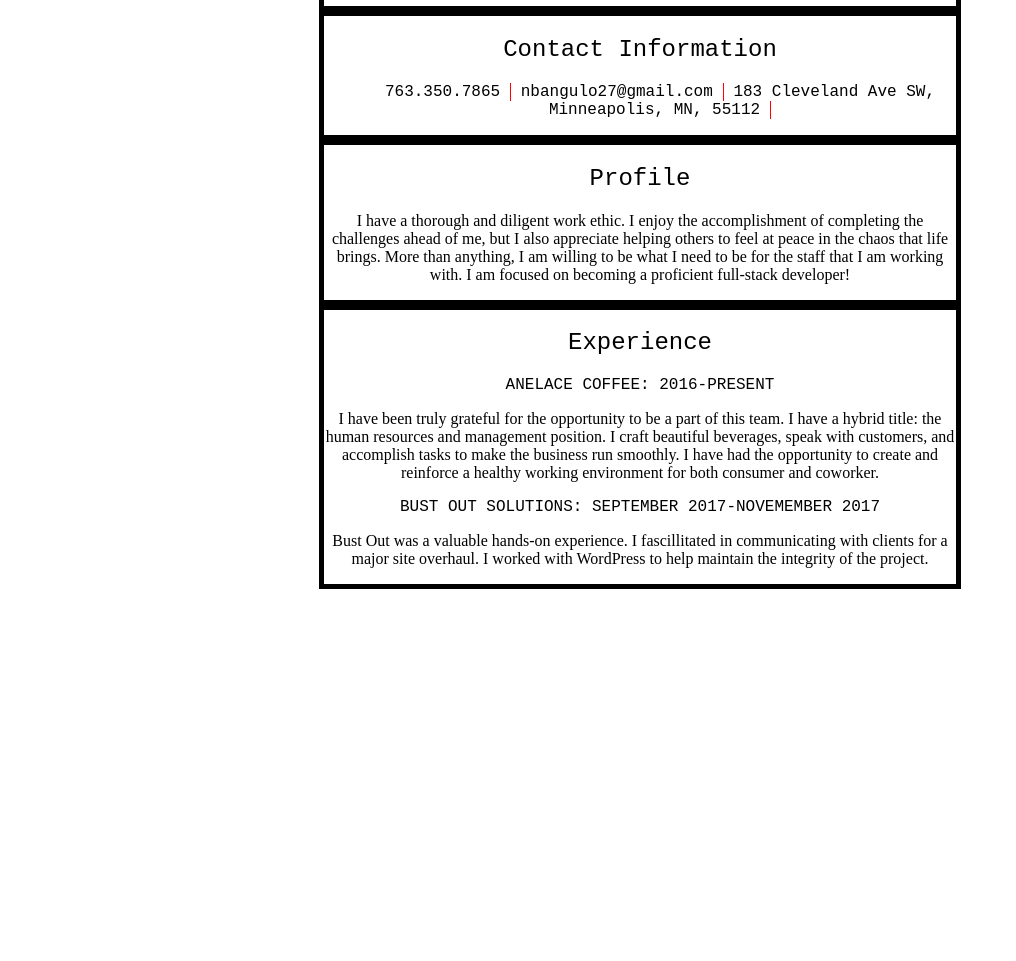
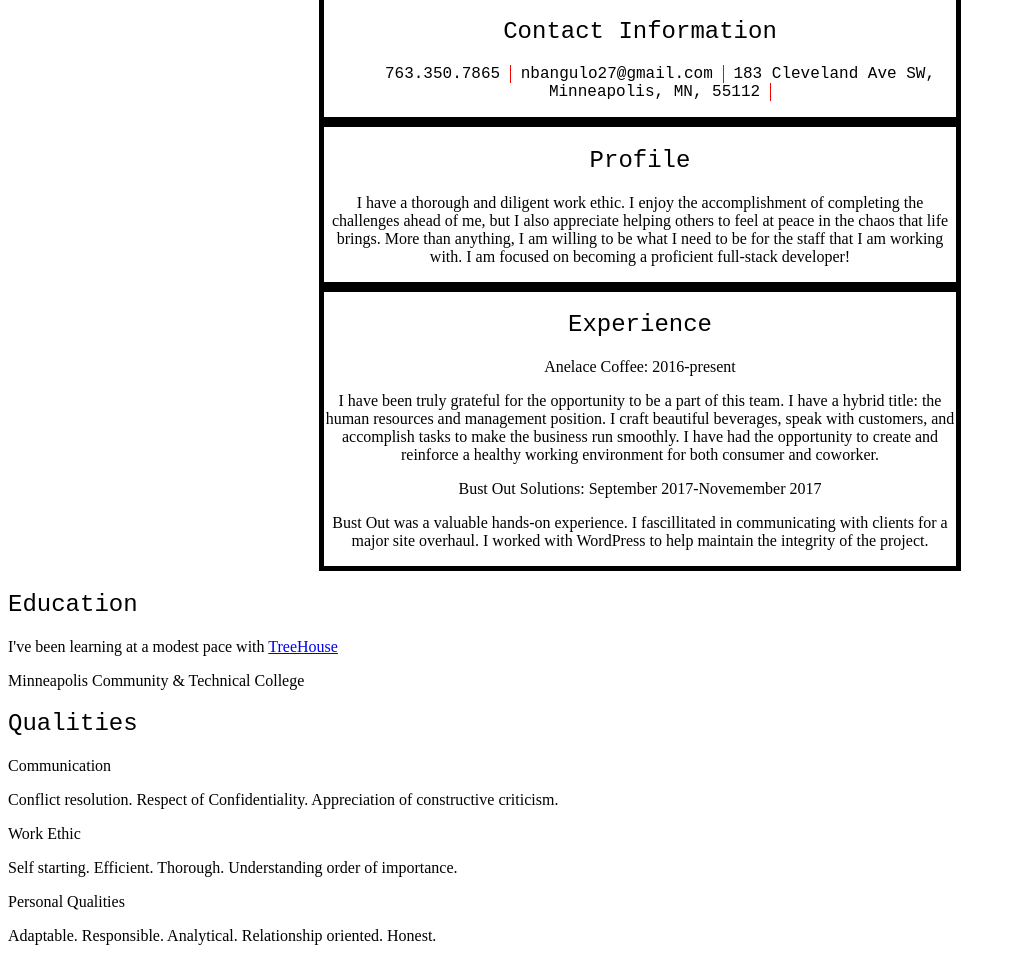
Before and after one commit to nateangulo/nateangulo.github.io.prime, a plain HTML site: page index.html in a window 1280 px wide. Shown: the part 87-1048 px from the top of the page, without its empty margins (0-1016 px from the left). Before the commit the page ends 800 px from the top, so only its background shows below. Drawn offline with Linux system fonts and the light colour scheme.

Commit message:
Update index.html

```diff
--- a/index.html
+++ b/index.html
@@ -5,7 +5,8 @@
  <link rel="stylesheet" href="style.css"/>
 </head>
 <body>
-<div class="main"><h1>Nate Angulo</h1></div>
+  <div class="main-container">
+<div class="main-header"><h1>Nate Angulo</h1></div>
  <div class="contact-box">
   <h2>Contact Information</h2>
    <div class="contact-info">
@@ -17,18 +18,36 @@
      </div>
   </div>
 
+
   <div class="profile">
   <h2>Profile</h2>
   <p>I have a thorough and diligent work ethic. I enjoy the accomplishment of completing the challenges ahead of me, but I also appreciate helping others to feel at peace in the chaos that life brings. More than anything, I am willing to be what I need to be for the staff that I am working with. I am focused on becoming a proficient full-stack developer!</p>
     </div>
+    </div>
 
   <div class="experience">
   <h2>Experience</h2>
-  <p class="job-title">Anelace Coffee: 2016-present</p>
+  <p class="title">Anelace Coffee: 2016-present</p>
   <p>I have been truly grateful for the opportunity to be a part of this team. I have a hybrid title: the human resources and management position. I craft beautiful beverages, speak with customers, and accomplish tasks to make the business run smoothly. I have had the opportunity to create and reinforce a healthy working environment for both consumer and coworker.</p>
 
-  <p class="job-title">Bust Out Solutions: September 2017-Novemember 2017</p>
+  <p class="title">Bust Out Solutions: September 2017-Novemember 2017</p>
   <p>Bust Out was a valuable hands-on experience. I fascillitated in communicating with clients for a major site overhaul. I worked with WordPress to help maintain the integrity of the project.</p>
+    </div>
+
+  <div class="education"><h2>Education</h2>
+  <p>I've been learning at a modest pace with <a href="https://teamtreehouse.com/house">TreeHouse</a></p>
+  <p>Minneapolis Community & Technical College</p>
+    </div>
+
+  <div class="qualities">
+  <h2>Qualities</h2>
+  <p class="title">Communication</p>
+  <p>
+Conflict resolution. Respect of Confidentiality. Appreciation of constructive criticism.</p>
+  <p class="title">Work Ethic</p>
+  <p>Self starting. Efficient. Thorough. Understanding order of importance.</p>
+  <p class="title">Personal Qualities</p>
+  <p>Adaptable. Responsible. Analytical. Relationship oriented. Honest.</p>
     </div>
 </body>
 </html>
```
